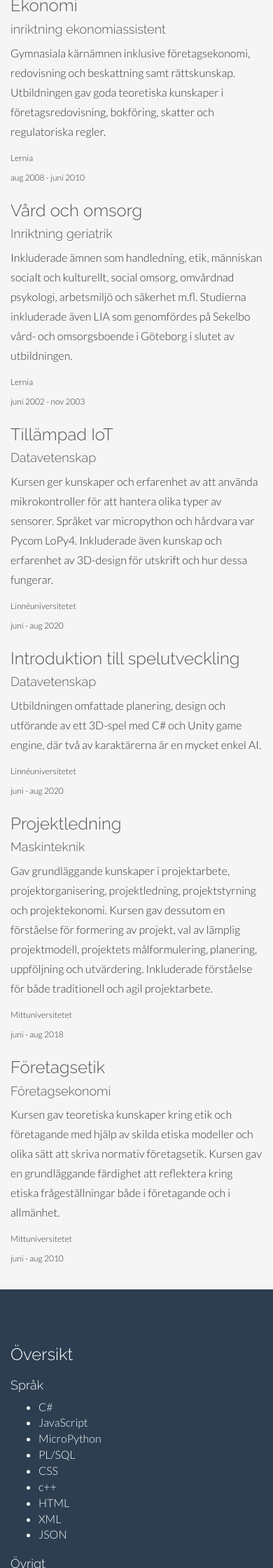
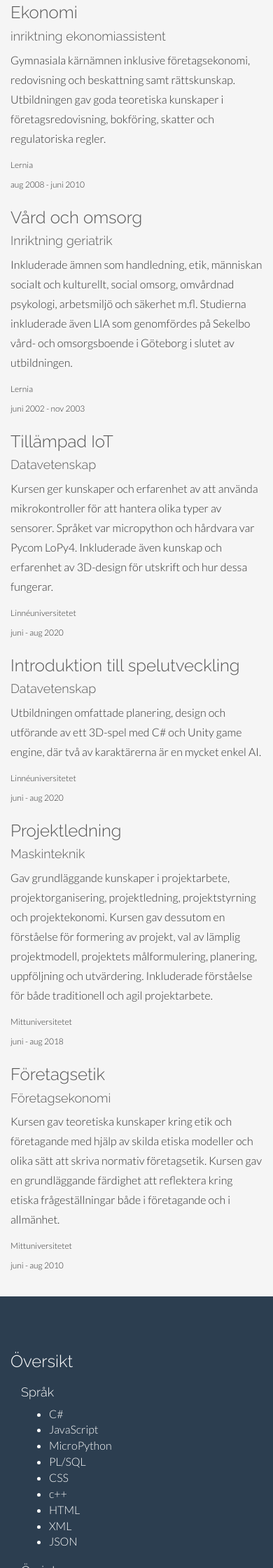
Before and after one commit to alienarex/annica_space, a PHP site: page / in a window 390 px wide. Shown: the part 3760-6000 px from the top of the page at 70% size. Run offline with PHP 8.4, Linux system fonts and the light colour scheme; some libraries are stand-ins or nearby versions.

Commit message:
increased responsiviness and alignment

```diff
--- a/annica.space/css/style.css
+++ b/annica.space/css/style.css
@@ -57,7 +57,7 @@ p {
   color: #fff;
 }
 .visible-text {
-  margin-bottom: 0%;
+  margin: 0, 0, 0, 3%;
 }
 /* Links */
 
@@ -238,6 +238,7 @@ SECTION WRAPS
   background: #2f2f2f;
   color: #fff;
   min-height: 200px;
+  min-width: 100;
 }
 /* Global Values */
 
@@ -361,7 +362,8 @@ SECTION WRAPS
   margin: 15px 0;
 }
 .address-paragraph {
-  margin: 3px, 3px;
+  margin-left: auto;
+  padding: 0%;
   font: inherit;
 }
 .fa-discord {
--- a/annica.space/index.php
+++ b/annica.space/index.php
@@ -111,8 +111,8 @@
     $splitStr = split_on($personAbout, $splitOnNum);
 
     // bootstrap classes differ between first and second article.
-    $setClassFirstArticle = 'col-lg-6  col-md-10 col-md-offset-1';
-    $setClassSecondArticle = 'col-lg-6 col-lg-offset-3  col-md-10 col-md-offset-1';
+    $setClassFirstArticle = ' col-lg-7 col-md-7 col-sm-12';
+    $setClassSecondArticle = ' col-lg-7 col-lg-offset-2 col-md-7 col-md-offset-2 col-sm-12';
     $isFirstArticle = true;
 
     get_html_section_intro($personName, $personAbout, $splitOnNum);
@@ -159,13 +159,14 @@
     <!--SKILLS DESCRIPTION -->
     <div id="skillswrap">
         <div class="container">
-            <div>
+            <div class="row">
+                <div class="col-lg-2 col-lg-offset-1 ">
                     <h3>Översikt</h3>
                 </div>
-            <div class="row">
 
+                <div class="col-lg-10 col-lg-offset-2 col-md-ofset-2 col-sm-offset-2" style="display: inline-flex;flex-wrap: wrap;">
 
-                <div class="col-md-2 col-sm-6 col-xs-12">
+                    <div class="col-lg-3 col-md-4 col-sm-6 col-xs-12">
                         <h4>Språk</h4>
                         <ul>
                             <li>C#</li>
@@ -180,7 +181,7 @@
                         </ul>
                     </div>
 
-                <div class="col-md-2 col-sm-6 col-xs-12">
+                    <div class="col-lg-3 col-md-4 col-sm-6 col-xs-12">
                         <h4>Övrigt</h4>
                         <ul>
                             <li>Unity game engine</li>
@@ -192,7 +193,7 @@
                             <li>Migrering av CMS</li>
                         </ul>
                     </div>
-                <div class="col-md-2 col-sm-6 col-xs-12">
+                    <div class="col-lg-3 col-md-4 col-sm-6 col-xs-12">
                         <h4>Databaser</h4>
                         <ul>
                             <li>Postgresql</li>
@@ -201,7 +202,7 @@
                         </ul>
                     </div>
 
-                <div class="col-md-2 col-sm-6 col-xs-12">
+                    <div class="col-lg-3 col-md-4 col-sm-6 col-xs-12">
                         <h4>Versionhantering</h4>
                         <ul>
                             <li>Github</li>
@@ -210,7 +211,7 @@
                     </div>
 
 
-                <div class="col-md-2 col-sm-6 col-xs-12">
+                    <div class="col-lg-3 col-md-4 col-sm-6 col-xs-12">
                         <h4>Projektarbete</h4>
                         <ul>
                             <li>Agile/Scrum</li>
@@ -218,6 +219,7 @@
                             <li>Krav</li>
                             <li>Användartest</li>
                         </ul>
+                    </div>
                 </div>
 
 
@@ -232,24 +234,24 @@
         <div id="footwrap">
             <div class="container">
                 <div class="row">
-                    <div>
-                        <div class="col-lg-12 col-md-12 col-sm-10 col-sm-offset-1">
+                    <div class="col-lg-12 col-md-12 col-sm-12 col-xs-12">
+                        <div class="col-lg-2 col-lg-offset-3 col-md-12 col-sm-10 col-sm-offset-1">
                             <h3>Kontakt</h3>
                         </div>
 
-                        <div class="col-lg-12 col-md-12 col-sm-12 col-xs-12">
+                        <div class="col-lg-9 col-md-9 col-lg-offset-3 col-md-offset-3 col-sm-offset-3 col-sm-9 col-xs-12">
                             <address>
-                                <p class="address-paragraph col-lg-2 col-md-3 col-sm-4 col-sm-offset-1  col-xs-12">
+                                <p class="address-paragraph col-lg-3 col-md-6 col-sm-6 col-sm-offset-6 col-xs-12">
                                     <i class="fa fa-envelope fa-lg" aria-hidden="true"><a href="mailto:annica@alienus.se"> annica@alienus.se</a></i>
                                 </p>
-                                <p class="address-paragraph col-lg-2 col-md-3 col-sm-4 col-sm-offset-1 col-xs-12">
+                                <p class="address-paragraph col-lg-3 col-md-6 col-sm-6 col-sm-offset-6 col-xs-12 ">
                                     <i class="fab fa-github fa-lg" aria-hidden="true"><a href="https://github.com/alienarex?tab=repositories"> alienarex</a></i>
                                 </p>
 
-                                <p class="address-paragraph  col-lg-2 col-md-3 col-sm-4 col-sm-offset-1 col-xs-12">
+                                <p class="address-paragraph col-lg-3 col-md-6 col-sm-6 col-sm-offset-6 col-xs-12">
                                     <i class="fab fa-discord fa-lg" aria-hidden="true"><a href="https://discordapp.com/users/alienarex#3358/"> alienarex#3358</a></i>
                                 </p>
-                                <p class="address-paragraph col-lg-2 col-md-3 col-sm-4 col-sm-offset-1 col-xs-12">
+                                <p class="address-paragraph  col-lg-3 col-md-6 col-sm-6 col-sm-offset-6  col-xs-12 ">
                                     <i class="fa fa-linkedin-square fa-lg" aria-hidden="true">
                                         <a href="https://linkedin.com/in/annica-alienus">LinkedIn
                                         </a></i>
--- a/annica.space/info.json
+++ b/annica.space/info.json
@@ -1,6 +1,6 @@
 {
   "name": "Annica Alienus",
-  "about": "Hej där!<br/> Jag är en nyfiken och vetgirig utvecklare som söker efter mitt nya drömjobb. <br/>Min nyfikenhet är, tillsammans med mitt engagemang, något som genomsyrar hela mitt liv och driver min vilja att fortsätta lära i stort och smått. Som person är jag kommunikativ, lösningsfokuserad och icke-dömande med ett stråk av envishet som ger energi för att ihärdigt arbeta mot mina mål trots motgångar och svårigheter. Jag är en renodlad lagspelare som ofta deltar aktivt i diskussioner och trivs med att bidra till helheten i både stort och smått. För mig är systemutveckling just ett teamwork där de kunskaper och erfarenheter som finns används för att leverera en bra produkt. I studier, arbetet och familjen arbetar jag strukturerat och planerat, men när jag har möjlighet trivs jag med att vara spontan och testa alternativa lösningar. Till mina nästa kollegor kan jag erbjuda kunskaper i bland annat .NET, webb, JavaScript och databas. Jag har även vissa kunskaper ibland annat Java, c++, Node.js, Internet of Things och spelutveckling. Dessutom vill jag, utöver att förankra mina nuvarande kunskaper, gärna lära mig nya språk, verktyg och tillvägagångssätt.  Jag har en önskan att göra livet roligare, enklare och bättre med hjälp av digitala produkter som både är effektiva och användarvänliga.",
+  "about": "Hej där! <br/>Jag är en nyfiken och vetgirig utvecklare som söker efter mitt nya drömjobb. <br/>Min nyfikenhet är, tillsammans med mitt engagemang, något som genomsyrar hela mitt liv och driver min vilja att fortsätta lära i stort och smått. Som person är jag kommunikativ, lösningsfokuserad och icke-dömande med ett stråk av envishet som ger energi för att ihärdigt arbeta mot mina mål trots motgångar och svårigheter. Jag är en renodlad lagspelare som ofta deltar aktivt i diskussioner och trivs med att bidra till helheten i både stort och smått. <br/> För mig är systemutveckling just ett teamwork där de kunskaper och erfarenheter som finns används för att leverera en bra produkt. I studier, arbetet och familjen arbetar jag strukturerat och planerat, men när jag har möjlighet trivs jag med att vara spontan och testa alternativa lösningar. Till mina nästa kollegor kan jag erbjuda kunskaper i bland annat .NET, webb, JavaScript och databas. Jag har även vissa kunskaper ibland annat Java, c++, Node.js, Internet of Things och spelutveckling. Dessutom vill jag, utöver att förankra mina nuvarande kunskaper, gärna lära mig nya språk, verktyg och tillvägagångssätt.  Jag har en önskan att göra livet roligare, enklare och bättre med hjälp av digitala produkter som både är effektiva och användarvänliga.",
   "contacts": [
     {
       "name": "linkedin",
--- a/annica.space/php/main.php
+++ b/annica.space/php/main.php
@@ -33,7 +33,7 @@ function get_html_start_section_for_articles_cv(
     echo sprintf('<section id="%s"  >
     <div class="container desc">
         <div class="row">
-            <div class="col-lg-1 col-lg-offset-1 col-md-10 col-md-offset-1 col-sm-12">
+            <div class="col-lg-2 col-md-2 col-sm-12">
                 <h2>%s</h2>
             </div>', $sectionId, $headValue);
 }
@@ -47,7 +47,7 @@ function get_html_article(string $className, string $firstheadValue, string $sec
             <h4>%s</h4>
             <p>%s</p>
         </div>
-        <div class="col-lg-2 col-md-2 col-lg-offset-3 col-md-offset-1">
+        <div class="col-lg-2 col-md-2">
             <p class="edu-item">%s</p>
             <p class="edu-year">%s</p>
         </div>
```
Lines whose indentation alone changed are shown as unchanged.
